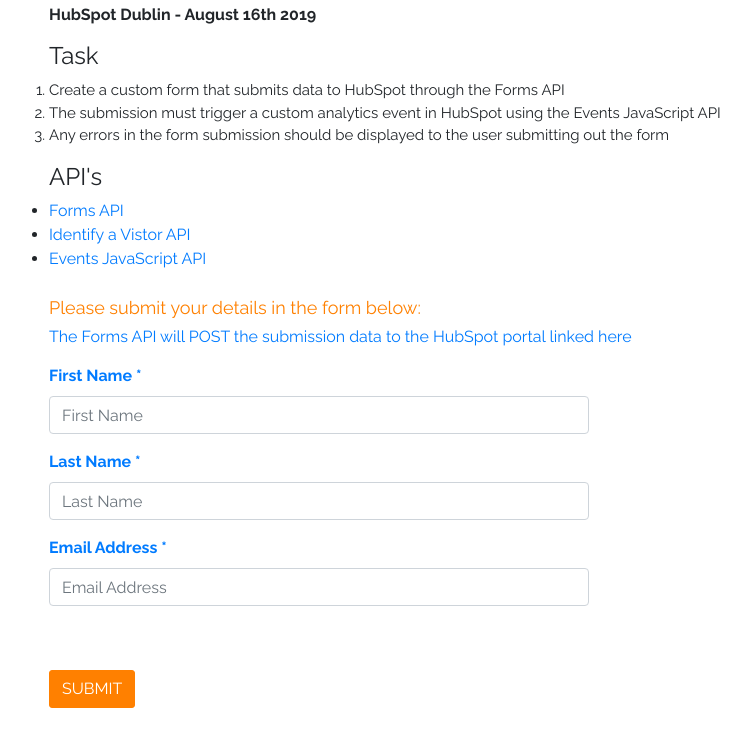
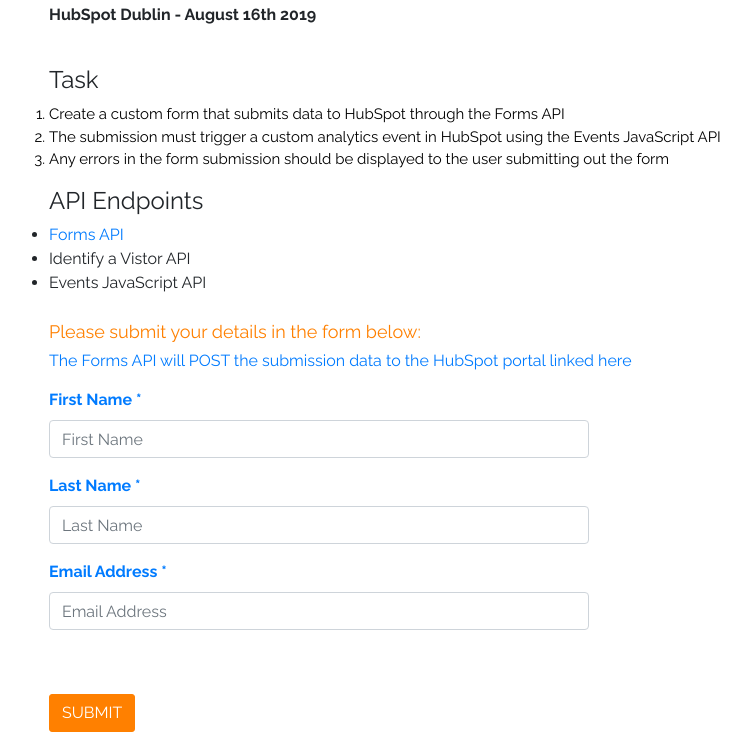
Before and after one commit to rahmona-henry/developer-advocate, a website: page client/index.html in a window 1280 px wide. Shown: the part 46-800 px from the top of the page, without its empty margins (36-787 px from the left). Drawn offline with nearby package versions, Linux system fonts and the light colour scheme.

Commit message:
add new form

```diff
--- a/client/css/style.css
+++ b/client/css/style.css
@@ -21,6 +21,7 @@
 .section-title ol li   {
   font-size: 15px;
   font-weight: 500;
+  color: #000000;
 }
 .section-explaination {
   padding-top: 10px;
--- a/client/index.html
+++ b/client/index.html
@@ -39,17 +39,18 @@
       <div class="row">
         <div class="col-md-9">
           <div class="section-title">
+            <br>
             <h4>Task</h4>
             <ol>
               <li>Create a custom form that submits data to HubSpot through the Forms API</a></li>
               <li>The submission must trigger a custom analytics event in HubSpot using the Events JavaScript API</li>
               <li>Any errors in the form submission should be displayed to the user submitting out the form</li>
           </ol>
-          <h4>API's</h4>
+          <h4>API Endpoints</h4>
           <ul>
             <li><a href="https://developers.hubspot.com/docs/methods/forms/submit_form_v3"> Forms API</a></li>
-            <li><a href="https://developers.hubspot.com/docs/methods/tracking_code_api/identify_visitor"> Identify a Vistor API </li>
-            <li><a href="https://developers.hubspot.com/docs/methods/tracking_code_api/javascript_events_api"> Events JavaScript API</li>
+            <li><a href="https://developers.hubspot.com/docs/methods/tracking_code_api/identify_visitor"></a> Identify a Vistor API </li>
+            <li><a href="https://developers.hubspot.com/docs/methods/tracking_code_api/javascript_events_api"></a> Events JavaScript API</li>
           </ul>
          </div>
        </div>
```
Also changed, not shown: server.js (+6 -15 lines).
